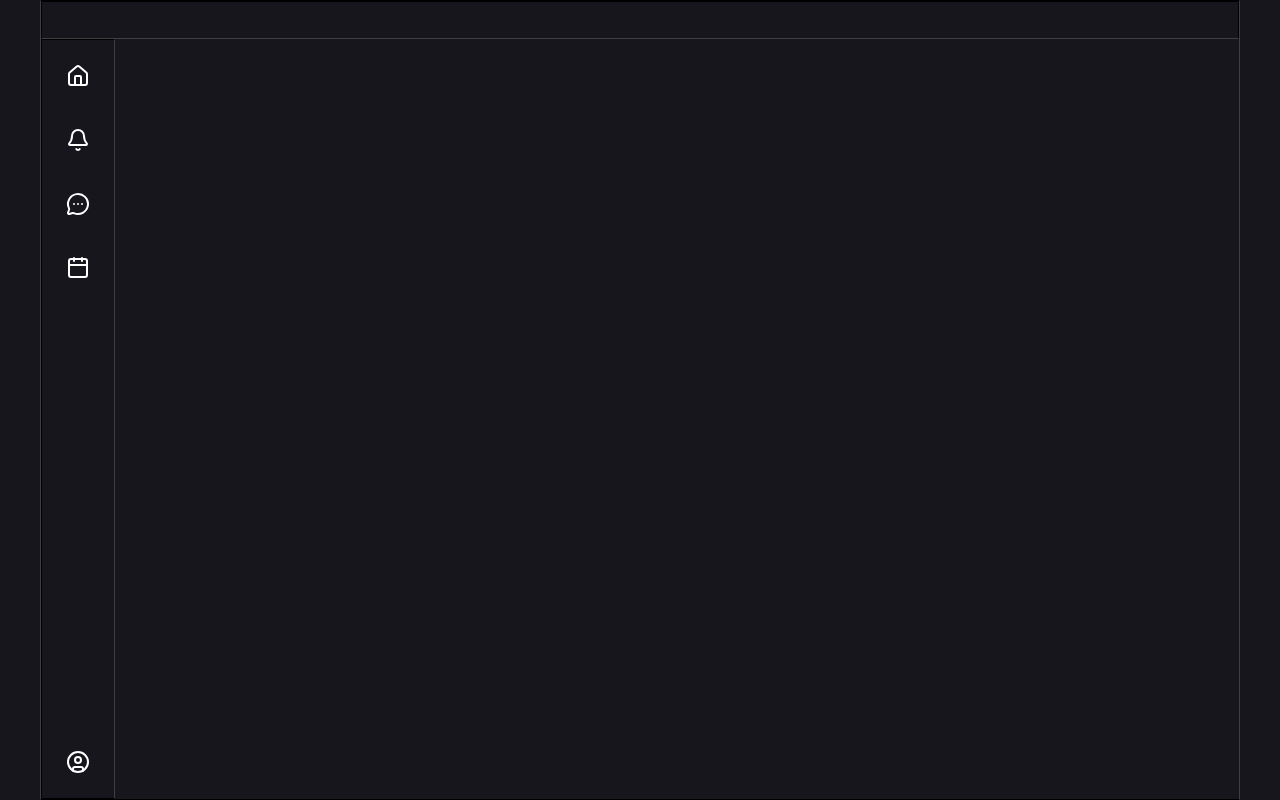
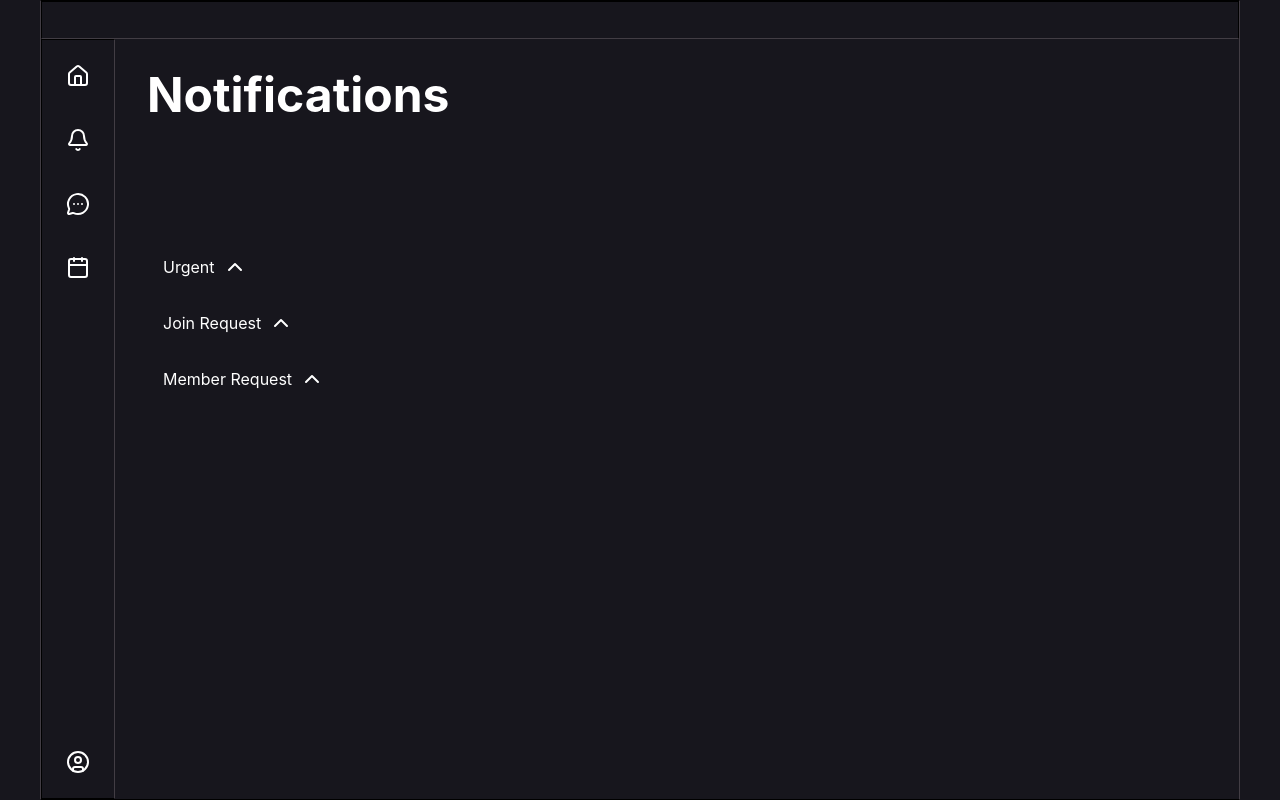
Before and after one commit to ZeroFukuZFH/SISproject-Frontend, a React (Vite) app: page /notifications in a window 1280 px wide. Built offline with nearby package versions, Linux system fonts and the light colour scheme.

Commit message:
initial notifications design

```diff
--- /dev/null
+++ b/src/pages/private/notifications/components/NotificationContainer/index.tsx
@@ -0,0 +1,25 @@
+import { ChevronDown, ChevronUp } from "lucide-react";
+import { useState, type ReactNode } from "react";
+
+interface NotificationContainerProps {
+    title : string;
+    children?: ReactNode;
+}
+function NotificationContainer({title, children}:NotificationContainerProps){
+    const [toggle, setToggle] = useState(false)
+    return (
+        <div className="flex flex-col gap-4 py-2 px-4 w-full text-white">
+            <div className="flex flex-row gap-2">
+                <h1>{title}</h1>
+                <button onClick={()=> setToggle(prev => !prev)}>
+                    {toggle ? (<ChevronDown/>) : (<ChevronUp/>)}
+                </button>
+            </div>
+
+            {toggle && (children)}
+
+        </div>
+    )
+}
+
+export default NotificationContainer
--- /dev/null
+++ b/src/pages/private/notifications/components/NotificationMessageCard/index.tsx
@@ -0,0 +1,11 @@
+import { type ReactNode } from "react"
+
+function NotificationMessageCard({children}: {children?: ReactNode}){
+    return (
+        <div className="border border-[#645D68] px-4 py-2 w-full rounded-xl">
+            {children}
+        </div>
+    )
+}
+
+export default NotificationMessageCard
--- /dev/null
+++ b/src/pages/private/notifications/components/NotificationRequestCard/index.tsx
@@ -0,0 +1,11 @@
+import { type ReactNode } from "react"
+
+function NotificationRequestCard({children}: {children?: ReactNode}){
+    return (
+        <div className="border border-[#645D68] px-4 py-2 w-full rounded-xl">
+            {children}
+        </div>
+    )
+}
+
+export default NotificationRequestCard
--- /dev/null
+++ b/src/pages/private/notifications/hooks/useNotifications.tsx
@@ -0,0 +1,36 @@
+import { useEffect, useState } from "react"
+
+type Notifications<T> = {
+     status : 'loading' | 'success' | 'error'
+     data: T[]
+}
+
+// TODO: write this later
+
+function useNotifications<T>(data: Promise<T[]>){
+    const [notifications,setNotifications] = useState<Notifications<T>>({
+        status: 'loading',
+        data: []
+    })
+    useEffect(()=>{
+        const load = async () => {
+            try {
+                const result = await data
+                setNotifications({
+                    data: result,
+                    status: 'success'
+                })
+            } catch (error) {
+                setNotifications(prev => ({
+                    ...prev,
+                    status: 'error'
+                }))
+            }
+        }
+
+        load()
+    },[])
+    return { notifications }
+}
+
+export default useNotifications
--- a/src/pages/private/notifications/index.tsx
+++ b/src/pages/private/notifications/index.tsx
@@ -1,9 +1,33 @@
+import NotificationContainer from "./components/NotificationContainer"
+import NotificationMessageCard from "./components/NotificationMessageCard"
+import NotificationRequestCard from "./components/NotificationRequestCard"
+
 function NotificationsPage(){
+
     return (
-        <div>
+        <div className="p-8 flex flex-col gap-4 w-full h-full">
+            <h1 className="text-5xl font-bold text-white h-40">Notifications</h1>
+
+            <NotificationContainer title="Urgent">
+                <NotificationMessageCard>
+
+                </NotificationMessageCard>
+            </NotificationContainer>
+            <NotificationContainer title="Join Request">
+                <NotificationRequestCard>
+
+                </NotificationRequestCard>
+            </NotificationContainer>
+            <NotificationContainer title="Member Request">
+                <NotificationRequestCard>
+
+                </NotificationRequestCard>
+            </NotificationContainer>
+
 
         </div>
     )
 }
 
+
 export default NotificationsPage
```
